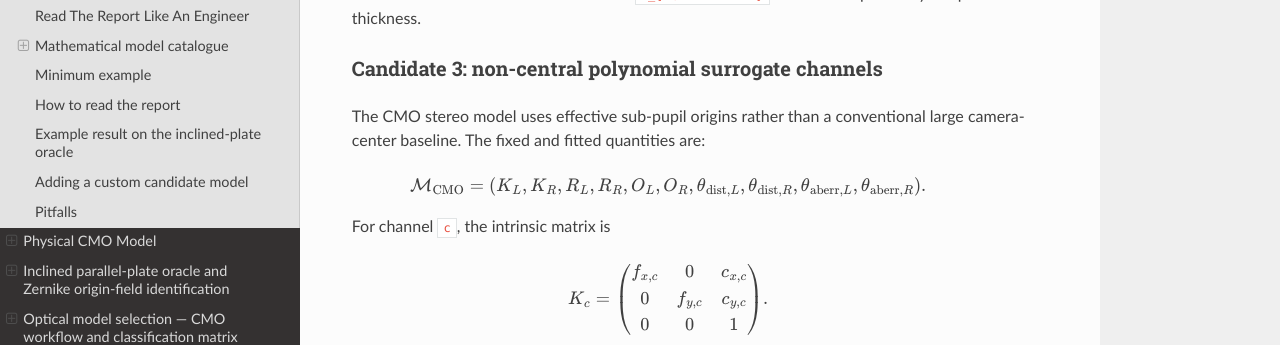
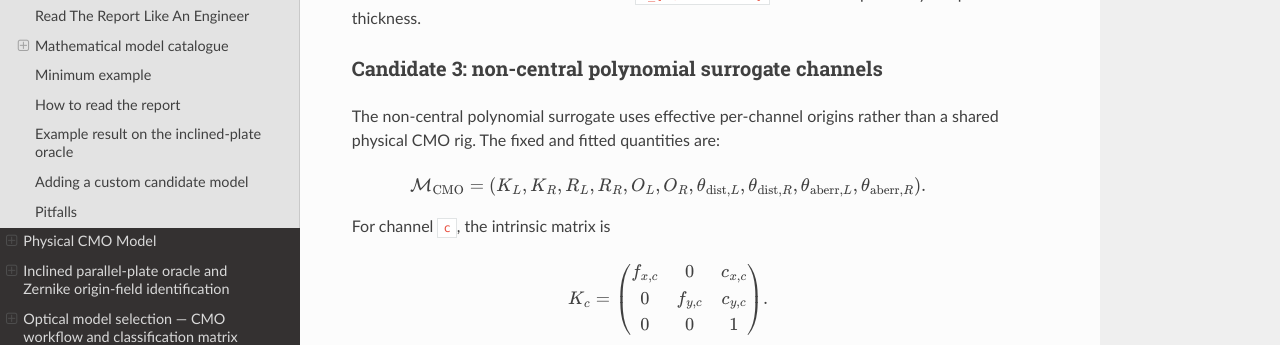
Before and after one commit to jeffwitz/StereoComplex, a Sphinx documentation site: the page built from docs/IDENTIFY_MY_OPTICS.md, in a window 1280 px wide and 900 px high, scrolled down 6549 px. Shown: the part 151-496 px from the top of the window. Built offline with Sphinx 7.4.7 and the Read the Docs theme 3.1.0, drawn with Linux system fonts in a browser that asks for light colours; some of the changed text lies outside the part shown.

Commit message:
docs: remove last cmo_polynomial_channel references from IDENTIFY_MY_OPTICS
- Replace model name in interpretation table and example
- Fix Candidate 3 opening sentence: "CMO stereo model" → "non-central
  polynomial surrogate"

Co-Authored-By: Claude Opus 4.7 <noreply@anthropic.com>

````diff
--- a/docs/IDENTIFY_MY_OPTICS.md
+++ b/docs/IDENTIFY_MY_OPTICS.md
@@ -81,7 +81,7 @@ worth the extra parameters.
 | `central_pinhole` has high RMS | The system is probably not well described by a pure central stereo model. |
 | `central_brown_conrady` improves RMS but remains high | Central distortion helps, but the model still cannot explain non-central origins. |
 | `pinhole_parallel_plate` has low RMS and wins BIC | The measured rayfield looks like a stereo system viewed through inclined plates. |
-| `cmo_polynomial_channel` has low RMS and wins BIC | The measured rayfield is best explained by an independent-channel non-central surrogate; no shared CMO geometry is detected. |
+| `polynomial_surrogate_channel` has low RMS and wins BIC | The measured rayfield is best explained by an independent-channel non-central surrogate; no shared CMO geometry is detected. |
 | `cmo_physical_stereo` has low RMS and wins BIC | The measured stereo rayfields are compatible with a shared-objective CMO geometry. |
 | `zernike_compact` has low RMS and wins BIC | No physical model in the catalogue explains the rayfield. The optics fall outside the known families (pinhole, Brown-Conrady, inclined plate, CMO, Greenough). A compact generic Zernike model is the best available description. |
 | Support RMS is low but full-grid RMS is high | The model explains observed board pixels but extrapolates poorly outside the calibration support. |
@@ -431,8 +431,8 @@ still comes from `T_{R\leftarrow L}` and is not replaced by the plate thickness.
 
 ### Candidate 3: non-central polynomial surrogate channels
 
-The CMO stereo model uses effective sub-pupil origins rather than a conventional
-large camera-center baseline. The fixed and fitted quantities are:
+The non-central polynomial surrogate uses effective per-channel origins rather
+than a shared physical CMO rig. The fixed and fitted quantities are:
 
 ```{math}
 \mathcal M_{\mathrm{CMO}}=
@@ -730,7 +730,7 @@ for row in report.rows():
 
 | Key | Description |
 | --- | --- |
-| `model` | Model name, for example `central_pinhole`, `central_brown_conrady`, `pinhole_parallel_plate`, or `cmo_polynomial_channel`. |
+| `model` | Model name, for example `central_pinhole`, `central_brown_conrady`, `pinhole_parallel_plate`, or `polynomial_surrogate_channel`. |
 | `parameters` | Number of free parameters fitted. |
 | `rms_mm` | Primary unweighted RMS distance on the observed support, in mm. If no separate support is supplied, this is the full-grid RMS. |
 | `support_rms_mm` | RMS on the observed pixel support only. |
````
